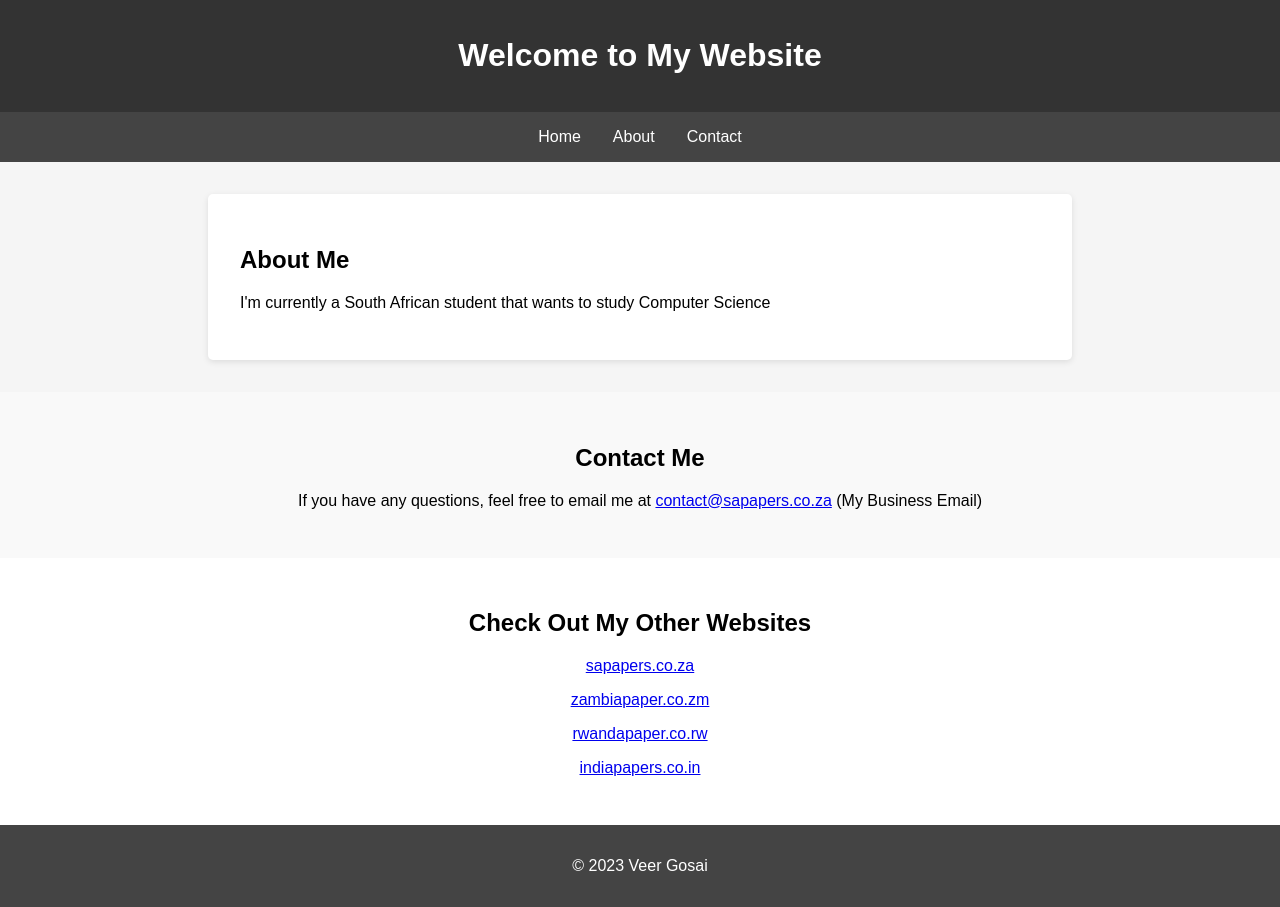
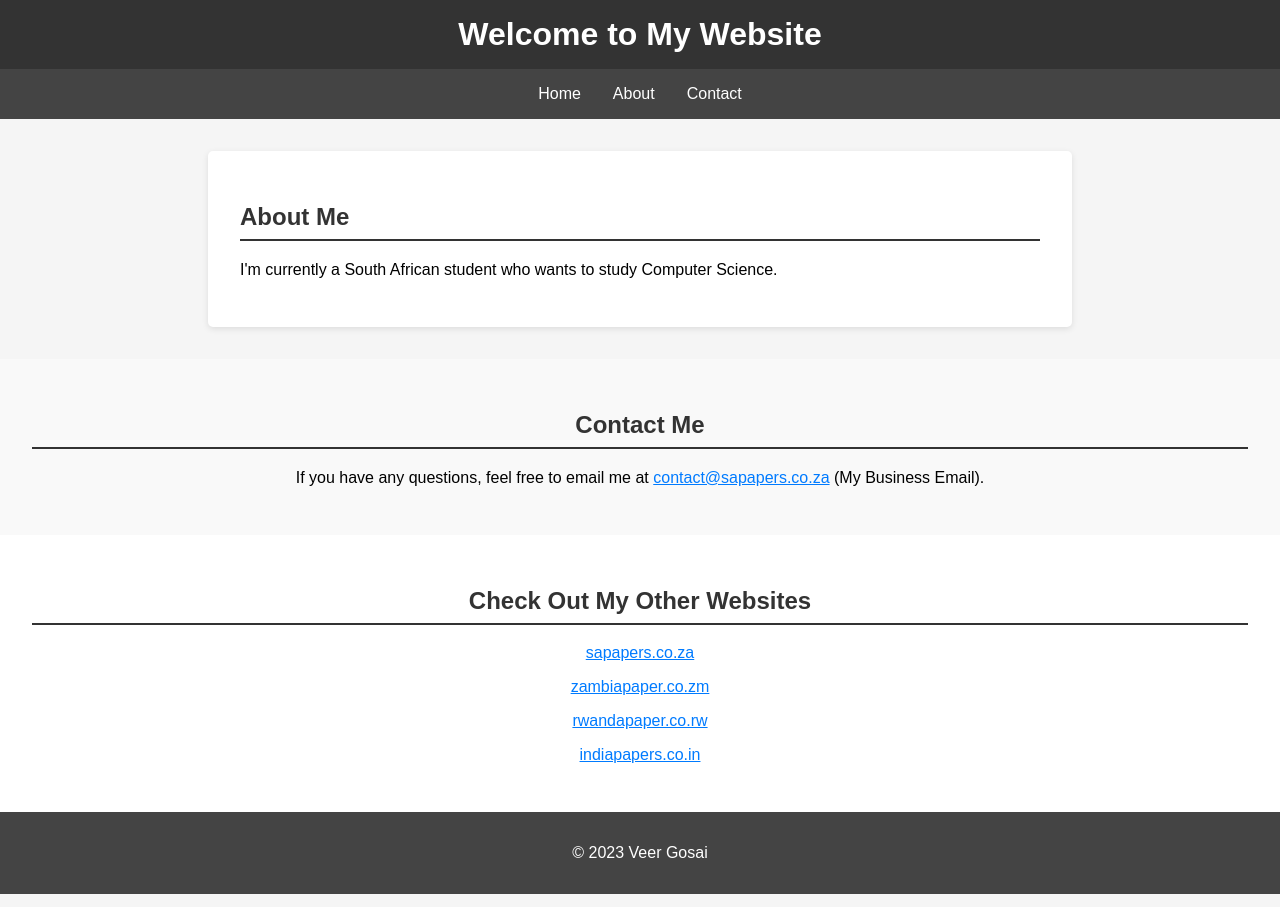
Before and after one commit to VeerGosai/My-First-Website, a plain HTML site: page index.html in a window 1280 px wide. Drawn offline with Linux system fonts and the light colour scheme.

Commit message:
Update index.html

```diff
--- a/index.html
+++ b/index.html
@@ -1,7 +1,7 @@
 <!DOCTYPE html>
 <html>
 <head>
-    <title>Hi, My Name Is Veer</title>
+    <title>My Website</title>
     <style>
         body {
             font-family: Arial, sans-serif;
@@ -67,11 +67,27 @@
             padding: 2rem;
             text-align: center;
         }
+
+        /* New color styles */
+        h2 {
+            color: #333;
+            border-bottom: 2px solid #333;
+            padding-bottom: 0.5rem;
+        }
+
+        a {
+            color: #007bff;
+        }
+
+        a:hover {
+            color: #0056b3;
+            text-decoration: underline;
+        }
     </style>
 </head>
 <body>
     <header>
-        <h1>Welcome to My Website</h1>
+        <h1 style="margin: 0;">Welcome to My Website</h1>
     </header>
 
     <nav>
@@ -84,13 +100,13 @@
 
     <main>
         <h2>About Me</h2>
-        <p>I'm currently a South African student that wants to study Computer Science</p>
+        <p>I'm currently a South African student who wants to study Computer Science.</p>
     </main>
 
     <!-- Contact Section -->
     <section class="contact-section">
         <h2>Contact Me</h2>
-        <p>If you have any questions, feel free to email me at <a href="mailto:contact@sapapers.co.za">contact@sapapers.co.za</a> (My Business Email)</p>
+        <p>If you have any questions, feel free to email me at <a href="mailto:contact@sapapers.co.za">contact@sapapers.co.za</a> (My Business Email).</p>
     </section>
 
     <!-- External Link Section -->
```
